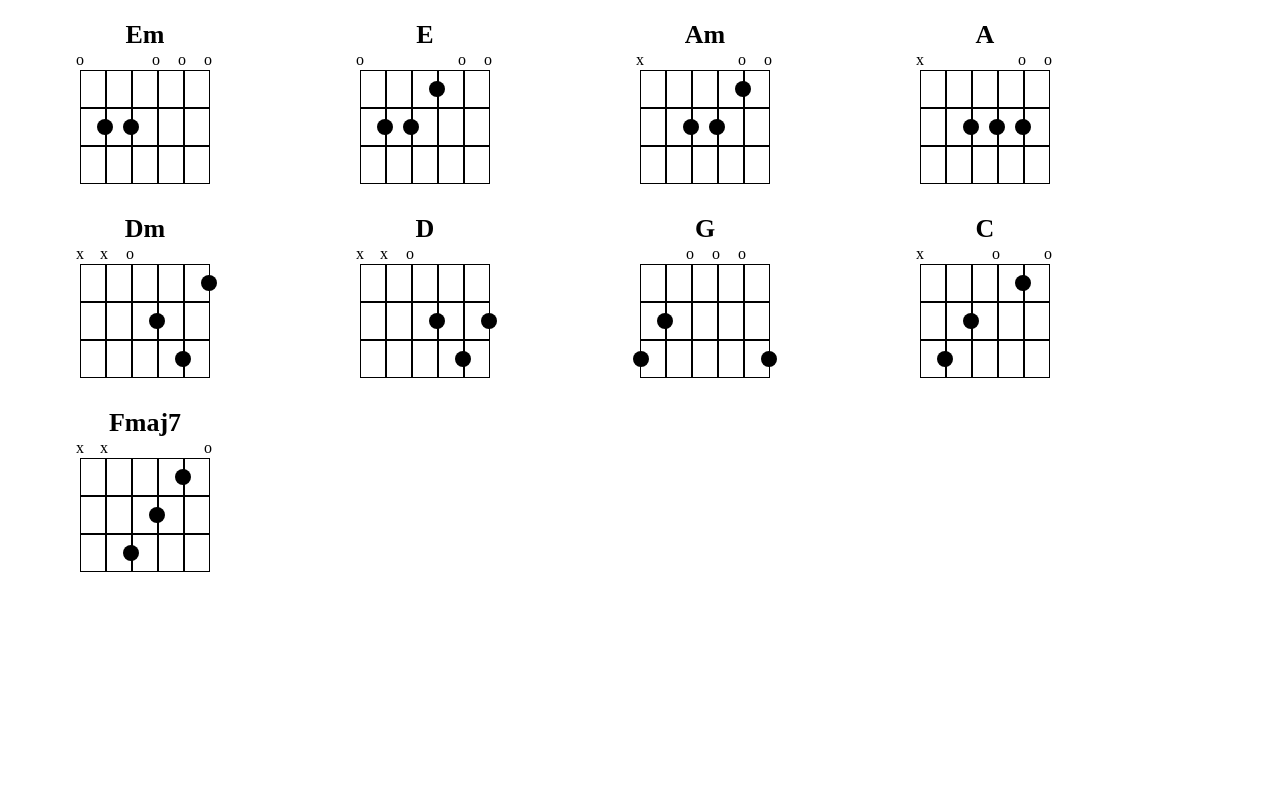
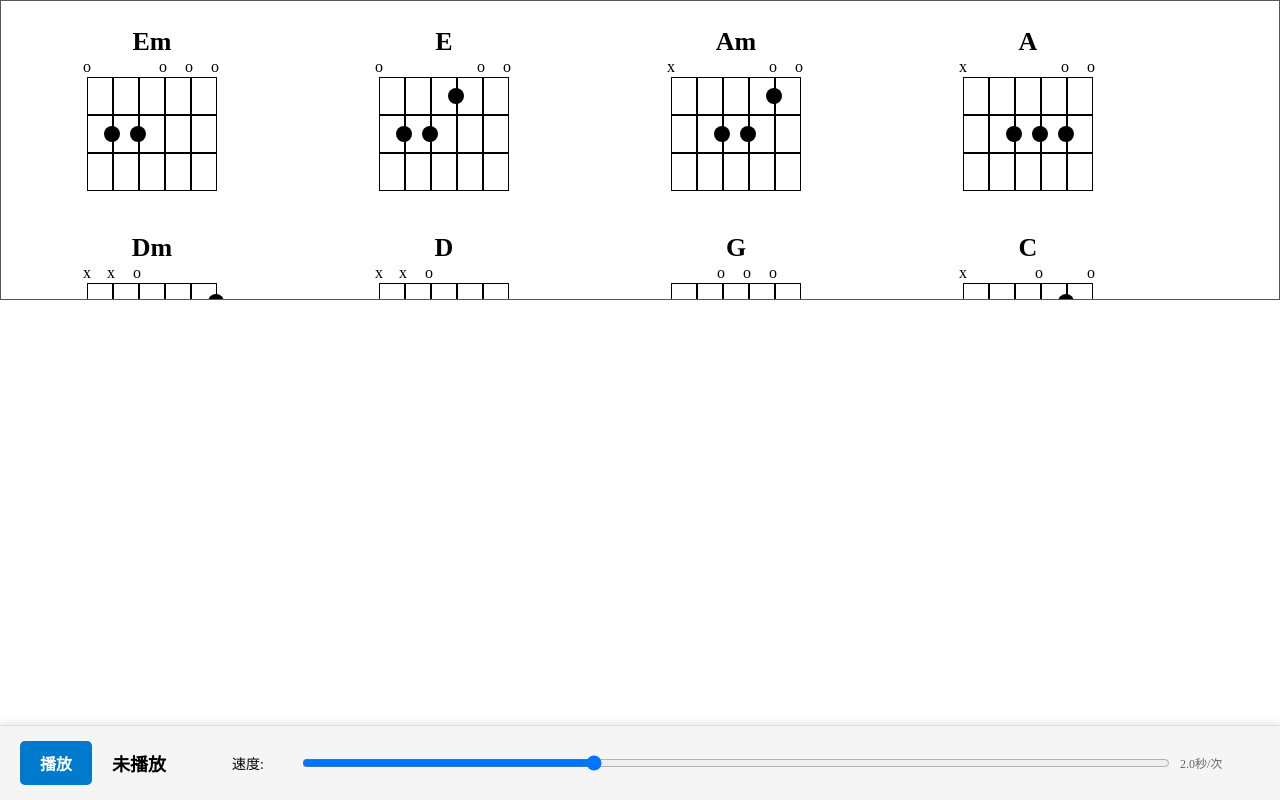
Before and after one commit to qirong77/guiiter-chords, a React (Vite) app: page / in a window 1280 px wide. Built offline with nearby package versions, Linux system fonts and the light colour scheme.

Commit message:
feat: 功能开发 ✨

```diff
--- a/src/App.tsx
+++ b/src/App.tsx
@@ -1,105 +1,247 @@
+import { useState, useEffect } from "react";
 import { Chord } from "./components/Chord";
 
+// 定义和弦数据类型
+interface ChordData {
+    title: string;
+    xMarks: number[];
+    oMarks: number[];
+    strings: [number, number][];
+}
+
 export default function App() {
-    return (
-        <div style={{ padding: "20px", display: "flex", flexWrap: "wrap", gap: "30px" }}>
-            {/* Em 和弦 */}
-            <Chord
-                title="Em"
-                xMarks={[]}
-                oMarks={[6, 3, 2, 1]}
-                strings={[
+    // 状态管理
+    const [currentChordIndex, setCurrentChordIndex] = useState<number>(-1);
+    const [isPlaying, setIsPlaying] = useState<boolean>(false);
+    const [playSpeed, setPlaySpeed] = useState<number>(2000); // 播放速度(毫秒)
+    const [displayChordList, setDisplayChordList] = useState<ChordData[]>([]);
+    // 所有和弦数据
+    const chords: ChordData[] = [
+        {
+            title: "Em",
+            xMarks: [],
+            oMarks: [6, 3, 2, 1],
+            strings: [
                 [2, 4], // 第2品第4弦
                 [2, 5], // 第2品第5弦
-                ]}
-            />
-            {/* E 和弦 */}
-            <Chord
-                title="E"
-                xMarks={[]}
-                oMarks={[6, 2, 1]}
-                strings={[
+            ],
+        },
+        {
+            title: "E",
+            xMarks: [],
+            oMarks: [6, 2, 1],
+            strings: [
                 [1, 3], // 第1品第3弦
                 [2, 4], // 第2品第4弦
                 [2, 5], // 第2品第5弦
-                ]}
-            />
-
-            {/* Am 和弦 */}
-            <Chord
-                title="Am"
-                xMarks={[6]}
-                oMarks={[2, 1]}
-                strings={[
+            ],
+        },
+        {
+            title: "Am",
+            xMarks: [6],
+            oMarks: [2, 1],
+            strings: [
                 [1, 2],
                 [2, 3], // 第2品第3弦
                 [2, 4], // 第2品第4弦
-                ]}
-            />
-            {/* A 和弦 */}
-            <Chord
-                title="A"
-                xMarks={[6]}
-                oMarks={[2, 1]}
-                strings={[
+            ],
+        },
+        {
+            title: "A",
+            xMarks: [6],
+            oMarks: [2, 1],
+            strings: [
                 [2, 2],
                 [2, 3], // 第2品第3弦
                 [2, 4], // 第2品第4弦
-                ]}
-            />
-            <Chord
-                title="Dm"
-                xMarks={[5, 6]}
-                oMarks={[4]}
-                strings={[
+            ],
+        },
+        {
+            title: "Dm",
+            xMarks: [5, 6],
+            oMarks: [4],
+            strings: [
                 [1, 1], // 第1品第1弦
                 [2, 3], // 第2品第3弦
                 [3, 2], // 第3品第2弦
-                ]}
-            />
-            <Chord
-                title="D"
-                xMarks={[5, 6]}
-                oMarks={[4]}
-                strings={[
-                    [2, 1], // 第1品第1弦
+            ],
+        },
+        {
+            title: "D",
+            xMarks: [5, 6],
+            oMarks: [4],
+            strings: [
+                [2, 1], // 第2品第1弦
                 [2, 3], // 第2品第3弦
                 [3, 2], // 第3品第2弦
-                ]}
-            />
-            {/* G 和弦 */}
-            <Chord
-                title="G"
-                oMarks={[ 2, 3, 4]}
-                xMarks={[]}
-                strings={[
+            ],
+        },
+        {
+            title: "G",
+            oMarks: [2, 3, 4],
+            xMarks: [],
+            strings: [
                 [2, 5], // 第2品第5弦
                 [3, 6], // 第3品第6弦
                 [3, 1], // 第3品第1弦
-                ]}
-            />
-            {/* C 和弦 */}
-            <Chord
-                title="C"
-                xMarks={[6]}
-                oMarks={[1, 3]}
-                strings={[
+            ],
+        },
+        {
+            title: "C",
+            xMarks: [6],
+            oMarks: [1, 3],
+            strings: [
                 [1, 2], // 第1品第2弦
                 [2, 4], // 第2品第4弦
                 [3, 5], // 第3品第5弦
-                ]}
-            />
-
-            <Chord
-                title="Fmaj7"
-                xMarks={[6,5]}
-                oMarks={[1]}
-                strings={[
+            ],
+        },
+        {
+            title: "Fmaj7",
+            xMarks: [6, 5],
+            oMarks: [1],
+            strings: [
                 [1, 2],
                 [2, 3],
                 [3, 4],
-                ]}
+            ],
+        },
+    ];
+
+    // 获取随机和弦索引
+    const getRandomChordIndex = () => {
+        let newIndex;
+        do {
+            newIndex = Math.floor(Math.random() * chords.length);
+        } while (newIndex === currentChordIndex && chords.length > 1);
+        return newIndex;
+    };
+
+    // 播放控制函数
+    const togglePlay = () => {
+        setIsPlaying(!isPlaying);
+        if (!isPlaying && currentChordIndex === -1) {
+            setCurrentChordIndex(getRandomChordIndex());
+        }
+    };
+
+    // 自动播放效果
+    useEffect(() => {
+        let interval: number;
+
+        if (isPlaying) {
+            interval = setInterval(() => {
+                setCurrentChordIndex(getRandomChordIndex());
+            }, playSpeed);
+        }
+
+        return () => {
+            if (interval) {
+                clearInterval(interval);
+            }
+        };
+    }, [isPlaying, playSpeed, currentChordIndex]);
+    useEffect(() => {
+        setDisplayChordList((v) => {
+            return [...v, chords[currentChordIndex]].filter(Boolean);
+        });
+    }, [currentChordIndex]);
+    return (
+        <div style={{ minHeight: "100vh", display: "flex", flexDirection: "column" }}>
+            <div style={{ height: 300, overflow: "scroll", border: "1px solid #5b5656ff", marginBottom: 20 }}>
+                {/* 和弦显示区域 */}
+                <div
+                    style={{
+                        flex: 1,
+                        padding: "20px",
+                        display: "flex",
+                        flexWrap: "wrap",
+                        gap: "30px",
+                        paddingBottom: "120px", // 为底部控制栏留出空间
+                    }}
+                >
+                    {chords.map((chord, index) => (
+                        <div
+                            key={`${chord.title}-${index}`}
+                            style={{
+                                border: currentChordIndex === index ? "3px solid #007acc" : "1px solid transparent",
+                                borderRadius: "8px",
+                                padding: "5px",
+                                background: currentChordIndex === index ? "#f0f8ff" : "transparent",
+                                transition: "all 0.3s ease",
+                            }}
+                        >
+                            <Chord title={chord.title} xMarks={chord.xMarks} oMarks={chord.oMarks} strings={chord.strings} />
+                        </div>
+                    ))}
+                </div>
+            </div>
+            <div style={{ display: "flex", width: "100%", overflow: "scroll" }}>
+                {displayChordList.map((chord, index) => (
+                    <div key={`${chord.title}-${index}`} style={{ marginRight: 8 }}>
+                        <Chord title={chord.title} xMarks={chord.xMarks} oMarks={chord.oMarks} strings={chord.strings} />
+                    </div>
+                ))}
+            </div>
+            {/* 底部控制栏 */}
+            <div
+                style={{
+                    position: "fixed",
+                    bottom: 0,
+                    left: 0,
+                    right: 0,
+                    background: "#f5f5f5",
+                    borderTop: "1px solid #ddd",
+                    padding: "15px 20px",
+                    display: "flex",
+                    alignItems: "center",
+                    gap: "20px",
+                    boxShadow: "0 -2px 10px rgba(0,0,0,0.1)",
+                }}
+            >
+                {/* 播放/暂停按钮 */}
+                <button
+                    onClick={togglePlay}
+                    style={{
+                        background: isPlaying ? "#ff4757" : "#007acc",
+                        color: "white",
+                        border: "none",
+                        borderRadius: "5px",
+                        padding: "10px 20px",
+                        cursor: "pointer",
+                        fontSize: "16px",
+                        fontWeight: "bold",
+                    }}
+                >
+                    {isPlaying ? "暂停" : "播放"}
+                </button>
+
+                {/* 当前播放的和弦 */}
+                <div
+                    style={{
+                        fontSize: "18px",
+                        fontWeight: "bold",
+                        minWidth: "100px",
+                    }}
+                >
+                    {currentChordIndex >= 0 ? `当前: ${chords[currentChordIndex].title}` : "未播放"}
+                </div>
+
+                {/* 速度控制 */}
+                <div style={{ display: "flex", alignItems: "center", gap: "10px", flex: 1 }}>
+                    <span style={{ fontSize: "14px", minWidth: "60px" }}>速度:</span>
+                    <input
+                        type="range"
+                        min="500"
+                        max="5000"
+                        step="100"
+                        value={playSpeed}
+                        onChange={(e) => setPlaySpeed(Number(e.target.value))}
+                        style={{ flex: 1 }}
                     />
+                    <span style={{ fontSize: "12px", minWidth: "80px", color: "#666" }}>{(playSpeed / 1000).toFixed(1)}秒/次</span>
+                </div>
+            </div>
         </div>
     );
 }
```
Lines whose indentation alone changed are shown as unchanged.
